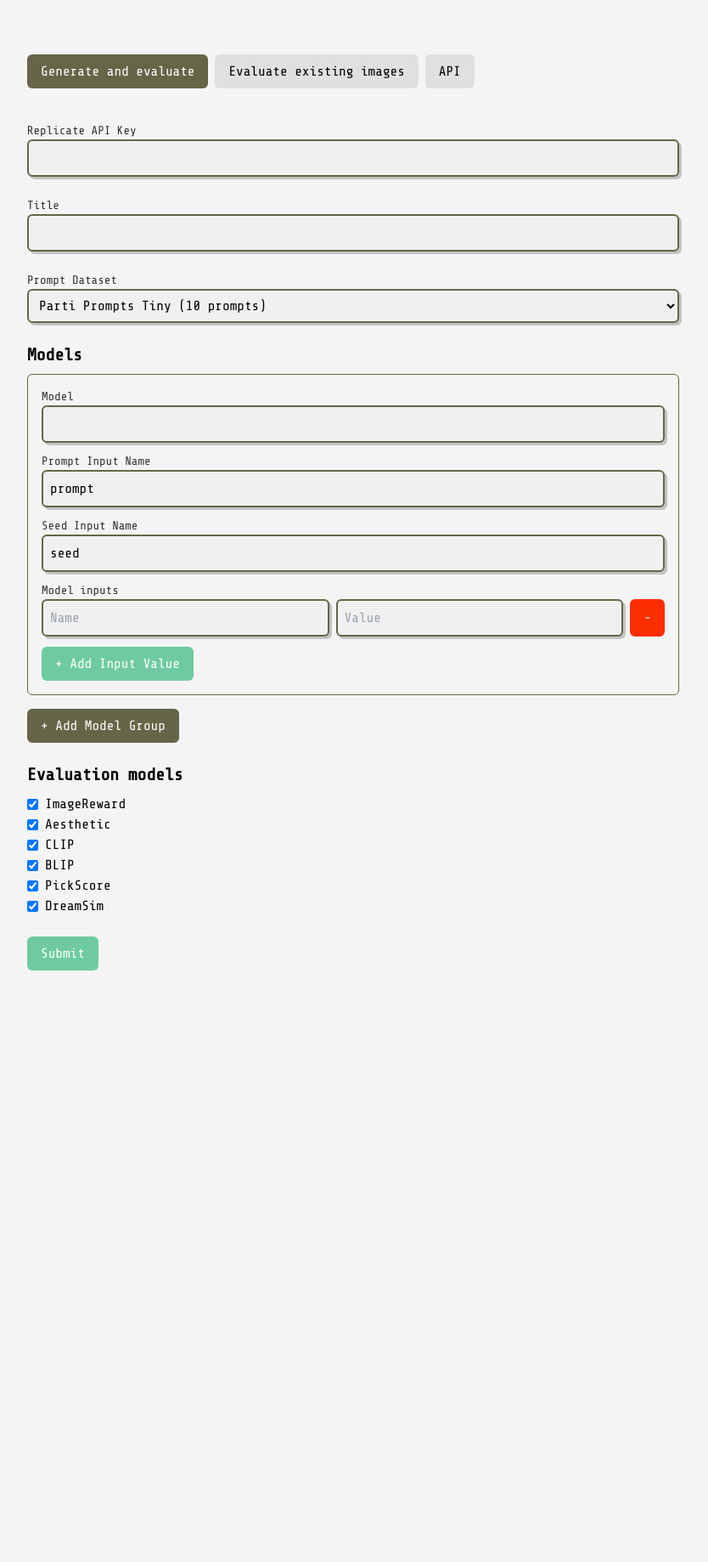
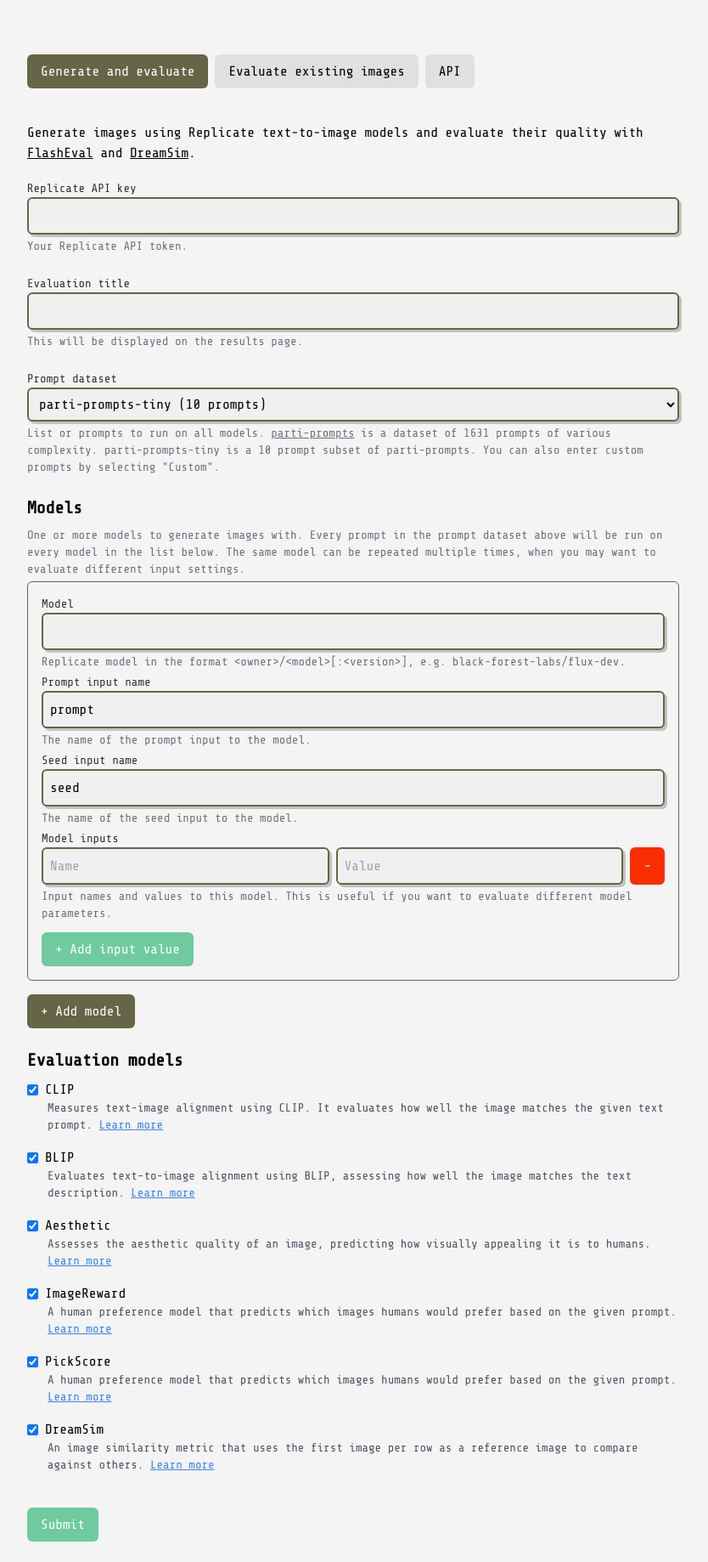
Before and after one commit to replicate/img-quality-eval, a Django app: page / in a window 1280 px wide. Shown: the whole page at 85% size, without its empty margins (224-1058 px from the left). Before the commit the page ends 1142 px from the top, so only its background shows below. Run offline with Django 5.2, Linux system fonts and the light colour scheme; parts of the project's set-up code (start-up, migrations or seed data) failed here and were passed over; some libraries are stand-ins or nearby versions.

Commit message:
Add help texts

```diff
--- a/app/static/js/data_form.js
+++ b/app/static/js/data_form.js
@@ -42,9 +42,11 @@ function DataForm() {
 
     return (
         <div className="container mx-auto mt-10 px-0 max-w-3xl">
+            <p className="mb-5">Upload a list of existing image URLs and evaluate their quality with <a href="https://github.com/thu-nics/FlashEval">FlashEval</a> and <a href="https://github.com/carpedm20/dreamsim">DreamSim</a>. </p>
             <form onSubmit={handleSubmit} className="space-y-6">
                 <InputField
                     label="Replicate API Key"
+                    help="Your Replicate API token. This is required to use the evaluation models."
                     type="password"
                     value={apiKey}
                     onChange={setApiKey}
@@ -52,6 +54,7 @@ function DataForm() {
                 />
                 <InputField
                     label="Title"
+                    help="A title for this evaluation. This will be displayed on the results page."
                     type="text"
                     value={title}
                     onChange={setTitle}
@@ -65,6 +68,7 @@ function DataForm() {
                         className="mt-0 block w-full"
                         required
                     />
+                    <Help text='Upload a JSONL file containing the image data to evaluate. Each line should be a JSON object with a "prompt" (optional) and an "images" array of objects with "url" and optional "labels". Example row: {"prompt": "A beautiful sunset", "images": [{"url": "https://example.com/image1.jpg", "labels": {"model": "stable-diffusion"}}, {"url": "https://example.com/image2.jpg", "labels": {"model": "dalle-2"}}]}' />
                 </div>
                 <EvaluationModels
                     enabledModels={models}
--- a/app/static/js/index.js
+++ b/app/static/js/index.js
@@ -129,34 +129,30 @@ function ReplicateModelForm() {
 
     return (
         <div className="container mx-auto mt-10 px-0 max-w-3xl">
+            <p className="mb-5">Generate images using Replicate text-to-image models and evaluate their quality with <a href="https://github.com/thu-nics/FlashEval">FlashEval</a> and <a href="https://github.com/carpedm20/dreamsim">DreamSim</a>. </p>
             <form onSubmit={handleSubmit} className="space-y-6">
                 <InputField
-                    label="Replicate API Key"
+                    label="Replicate API key"
+                    help="Your Replicate API token."
                     type="password"
                     value={apiKey}
                     onChange={setApiKey}
                     required
                 />
                 <InputField
-                    label="Title"
+                    label="Evaluation title"
+                    help="This will be displayed on the results page."
                     type="text"
                     value={title}
                     onChange={setTitle}
                     required
                 />
                 <PromptDatasetSelect
-                    value={promptDataset}
-                    onChange={setPromptDataset}
+                    promptDataset={promptDataset}
+                    setPromptDataset={setPromptDataset}
+                    customPrompts={customPrompts}
+                    setCustomPrompts={setCustomPrompts}
                 />
-                {promptDataset === 'custom' && (
-                    <TextArea
-                        label="Custom Prompts"
-                        value={customPrompts}
-                        onChange={setCustomPrompts}
-                        rows={5}
-                        required
-                    />
-                )}
                 <ModelGroups
                     modelGroups={modelGroups}
                     onAddGroup={handleAddModelGroup}
@@ -176,19 +172,32 @@ function ReplicateModelForm() {
     );
 }
 
-function PromptDatasetSelect({ value, onChange }) {
+function PromptDatasetSelect({ promptDataset, setPromptDataset, customPrompts, setCustomPrompts }) {
     return (
         <div>
-            <label className="block text-sm font-medium text-gray-700">Prompt Dataset</label>
+            <label className="block text-sm font-medium text-gray-700">Prompt dataset</label>
             <select
-                value={value}
-                onChange={(e) => onChange(e.target.value)}
-                className="mt-0 block w-full border border-gray-300 rounded-md shadow-sm p-2"
+                value={promptDataset}
+                onChange={(e) => setPromptDataset(e.target.value)}
+                className="block w-full border border-gray-300 rounded-md shadow-sm p-2"
             >
-                <option value="parti-prompts">Parti Prompts (1631 prompts)</option>
-                <option value="parti-prompts-tiny">Parti Prompts Tiny (10 prompts)</option>
+                <option value="parti-prompts">parti-prompts (1631 prompts)</option>
+                <option value="parti-prompts-tiny">parti-prompts-tiny (10 prompts)</option>
                 <option value="custom">Custom</option>
             </select>
+            {promptDataset === 'custom' ? (
+                <TextArea
+                    label="Custom prompts"
+                    value={customPrompts}
+                    onChange={setCustomPrompts}
+                    rows={5}
+                    required
+                />
+            ) : (
+                <p className="mb-1 text-gray-500 text-sm mt-1">
+                    List or prompts to run on all models. <a href="https://huggingface.co/datasets/nateraw/parti-prompts">parti-prompts</a> is a dataset of 1631 prompts of various complexity. parti-prompts-tiny is a 10 prompt subset of parti-prompts. You can also enter custom prompts by selecting "Custom".
+                </p>
+            )}
         </div>
     );
 }
@@ -197,24 +206,28 @@ function ModelGroups({ modelGroups, onAddGroup, onRemoveGroup, onUpdateGroup, on
     return (
         <div>
             <h2 className="text-xl font-semibold mb-2">Models</h2>
+            <p className="mb-1 text-gray-500 text-sm mt-1">One or more models to generate images with. Every prompt in the prompt dataset above will be run on every model in the list below. The same model can be repeated multiple times, when you may want to evaluate different input settings.</p>
             {modelGroups.map((group, groupIndex) => (
                 <div key={groupIndex} className="border border-gray-300 rounded-md p-4 mb-4">
                     <InputField
                         label="Model"
+                        help="Replicate model in the format <owner>/<model>[:<version>], e.g. black-forest-labs/flux-dev."
                         type="text"
                         value={group.model}
                         onChange={(value) => onUpdateGroup(groupIndex, 'model', value)}
                         required
                     />
                     <InputField
-                        label="Prompt Input Name"
+                        label="Prompt input name"
+                        help="The name of the prompt input to the model."
                         type="text"
                         value={group.promptInput}
                         onChange={(value) => onUpdateGroup(groupIndex, 'promptInput', value)}
                         required
                     />
                     <InputField
-                        label="Seed Input Name"
+                        label="Seed input name"
+                        help="The name of the seed input to the model."
                         type="text"
                         value={group.seedInput}
                         onChange={(value) => onUpdateGroup(groupIndex, 'seedInput', value)}
@@ -223,7 +236,8 @@ function ModelGroups({ modelGroups, onAddGroup, onRemoveGroup, onUpdateGroup, on
                     <div>
                         <label className="block text-sm font-medium text-gray-700">Model inputs</label>
                         {group.inputs.map((input, inputIndex) => (
-                            <div key={inputIndex} className="flex space-x-2 mb-3">
+                            <div className="mb-3">
+                                <div key={inputIndex} className="flex space-x-2">
                                     <input
                                         type="text"
                                         value={input.name}
@@ -246,13 +260,17 @@ function ModelGroups({ modelGroups, onAddGroup, onRemoveGroup, onUpdateGroup, on
                                         -
                                     </button>
                                 </div>
+                                {inputIndex == group.inputs.length - 1 && (
+                                    <Help text="Input names and values to this model. This is useful if you want to evaluate different model parameters." />
+                                )}
+                            </div>
                         ))}
                         <button
                             type="button"
                             onClick={() => onAddInput(groupIndex)}
                             className="bg-green-500 text-white px-2 py-1 rounded-md"
                         >
-                            + Add Input Value
+                            + Add input value
                         </button>
                     </div>
                     {groupIndex > 0 && (
@@ -261,7 +279,7 @@ function ModelGroups({ modelGroups, onAddGroup, onRemoveGroup, onUpdateGroup, on
                             onClick={() => onRemoveGroup(groupIndex)}
                             className="mt-2 bg-red-500 text-white px-3 py-1 rounded-md"
                         >
-                            Remove Model Group
+                            Remove model
                         </button>
                     )}
                 </div>
@@ -271,7 +289,7 @@ function ModelGroups({ modelGroups, onAddGroup, onRemoveGroup, onUpdateGroup, on
                 onClick={onAddGroup}
                 className="bg-blue-500 text-white px-3 py-1 rounded-md"
             >
-                + Add Model Group
+                + Add model
             </button>
         </div>
     );
--- a/app/static/js/shared.js
+++ b/app/static/js/shared.js
@@ -1,4 +1,10 @@
-function InputField({ label, type, value, onChange, required }) {
+function Help({ text }) {
+    return (
+        <p className="mb-1 text-gray-500 text-sm mt-1">{text}</p>
+    );
+}
+
+function InputField({ label, help, type, value, onChange, required }) {
     return (
         <div>
             <label className="block text-sm font-medium text-gray-700">{label}</label>
@@ -6,14 +12,15 @@ function InputField({ label, type, value, onChange, required }) {
                 type={type}
                 value={value}
                 onChange={(e) => onChange(e.target.value)}
-                className="mt-0 block w-full border border-gray-300 rounded-md shadow-sm p-2 mb-3"
+                className="mt-0 block w-full border border-gray-300 rounded-md shadow-sm p-2 mb-1"
                 required={required}
             />
+            <Help text={help} />
         </div>
     );
 }
 
-function TextArea({ label, value, onChange, rows, required }) {
+function TextArea({ label, help, value, onChange, rows, required }) {
     return (
         <div>
             <label className="block text-sm font-medium text-gray-700">{label}</label>
@@ -24,6 +31,7 @@ function TextArea({ label, value, onChange, rows, required }) {
                 rows={rows}
                 required={required}
             />
+            <Help text={help} />
         </div>
     );
 }
@@ -40,21 +48,55 @@ function SubmitButton({ text = "Submit" }) {
 }
 
 function EvaluationModels({ enabledModels, onModelChange }) {
-    const allModels = ['ImageReward', 'Aesthetic', 'CLIP', 'BLIP', 'PickScore', 'DreamSim'];
+    const allModels = [
+        {
+            name: 'CLIP',
+            description: 'Measures text-image alignment using CLIP. It evaluates how well the image matches the given text prompt.',
+            link: 'https://arxiv.org/abs/2103.00020'
+        },
+        {
+            name: 'BLIP',
+            description: 'Evaluates text-to-image alignment using BLIP, assessing how well the image matches the text description.',
+            link: 'https://github.com/salesforce/BLIP'
+        },
+        {
+            name: 'Aesthetic',
+            description: 'Assesses the aesthetic quality of an image, predicting how visually appealing it is to humans.',
+            link: 'https://github.com/christophschuhmann/improved-aesthetic-predictor'
+        },
+        {
+            name: 'ImageReward',
+            description: 'A human preference model that predicts which images humans would prefer based on the given prompt.',
+            link: 'https://github.com/THUDM/ImageReward'
+        },
+        {
+            name: 'PickScore',
+            description: 'A human preference model that predicts which images humans would prefer based on the given prompt.',
+            link: 'https://arxiv.org/abs/2305.01569'
+        },
+        {
+            name: 'DreamSim',
+            description: 'An image similarity metric that uses the first image per row as a reference image to compare against others.',
+            link: 'https://github.com/carpedm20/dreamsim'
+        }
+    ];
 
     return (
         <div>
             <h2 className="text-xl font-semibold mb-2">Evaluation models</h2>
             {allModels.map((model) => (
-                <div key={model} className="flex items-center">
-                    <input
-                        type="checkbox"
-                        id={model}
-                        checked={enabledModels.includes(model)}
-                        onChange={() => onModelChange(model)}
-                        className="mr-2"
-                    />
-                    <label htmlFor={model}>{model}</label>
+                <div key={model.name} className="mb-4">
+                    <div className="flex items-center">
+                        <input
+                            type="checkbox"
+                            id={model.name}
+                            checked={enabledModels.includes(model.name)}
+                            onChange={() => onModelChange(model.name)}
+                            className="mr-2"
+                        />
+                        <label htmlFor={model.name}>{model.name}</label>
+                    </div>
+                    <p className="text-sm text-gray-600 ml-6">{model.description} <a href={model.link} target="_blank" rel="noopener noreferrer" className="text-blue-500 hover:underline">Learn more</a></p>
                 </div>
             ))}
         </div>
--- a/app/templates/base.html
+++ b/app/templates/base.html
@@ -62,6 +62,9 @@
         .modal-arrow:focus {
             outline: none;
         }
+        p a {
+            text-decoration: underline;
+        }
     </style>
     {% block extra_head %}{% endblock %}
 </head>
```
Also changed, not shown: 1 other file. Lines whose indentation alone changed are shown as unchanged.
